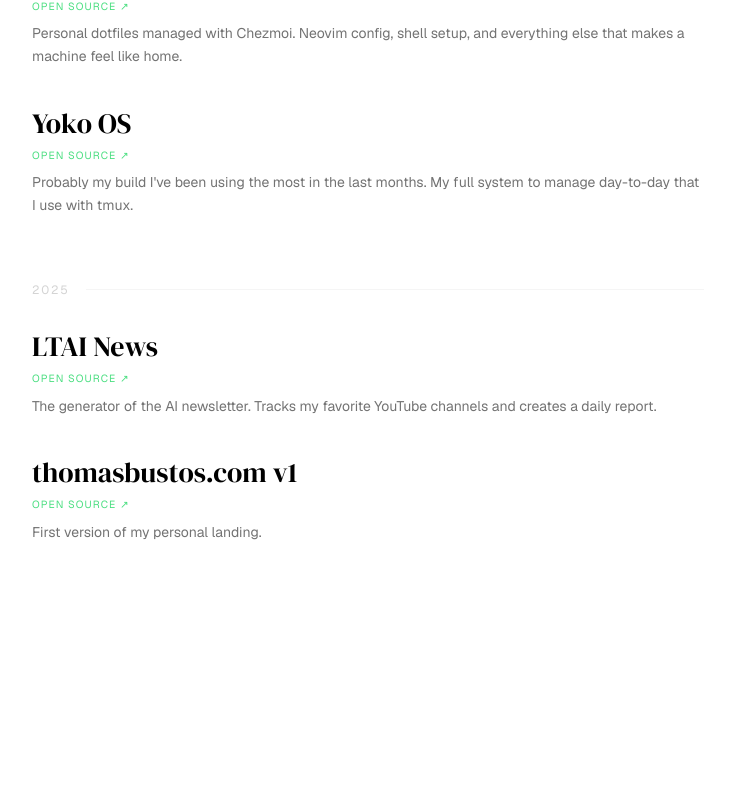
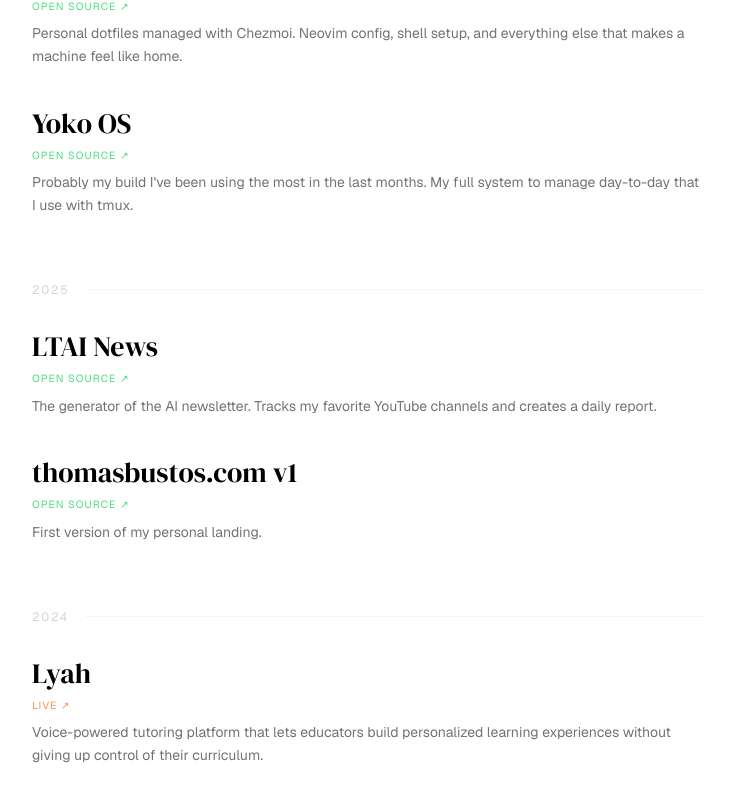
Before and after one commit to ThoBustos/thomasbustosv2, a Next.js app: page /projects in a window 1280 px wide. Shown: the part 921-1722 px from the top of the page, without its empty margins (64-794 px from the left). Before the commit the page ends 1625 px from the top, so only its background shows below. Built offline with nearby package versions, Linux system fonts and the light colour scheme.

Commit message:
feat: add Lyah to projects (2024)
Co-Authored-By: Claude Sonnet 4.6 <noreply@anthropic.com>

```diff
--- a/components/projects/ProjectsDisplay.tsx
+++ b/components/projects/ProjectsDisplay.tsx
@@ -75,6 +75,13 @@ const projects: Project[] = [
     year: '2025',
     url: 'https://github.com/ThoBustos/thomasbustos',
     oss: true,
+  },
+  // 2024
+  {
+    name: 'Lyah',
+    description: 'Voice-powered tutoring platform that lets educators build personalized learning experiences without giving up control of their curriculum.',
+    year: '2024',
+    liveUrl: 'https://lyah.ai',
   },
 ]
 
```
